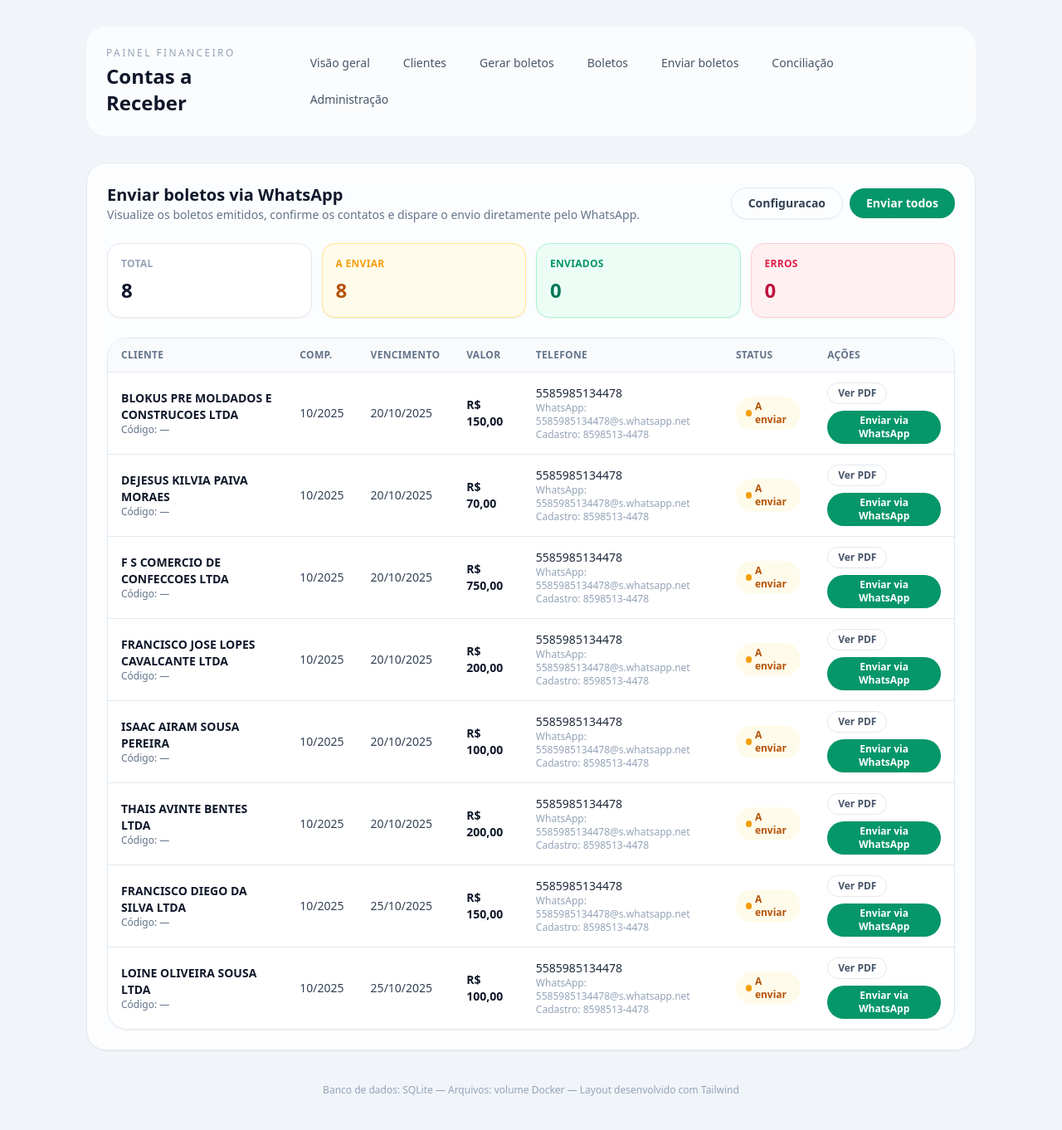
After one commit to ADRIANO1992DIAS/Receber_inter, a Django app: page /enviaboleto/ in a window 1280 px wide. The commit adds this page. Shown: the whole page at 83% size. Run offline with Django 5.2, Linux system fonts and the light colour scheme; a user stored in the database is signed in; data comes from the database, SQL or seed files in the repository; both versions use the stored data as it was after the commit; some libraries are stand-ins or nearby versions.

Commit message:
alteração

```diff
--- /dev/null
+++ b/billing/constants.py
@@ -0,0 +1,4 @@
+DEFAULT_WHATSAPP_SAUDACAO_TEMPLATE = (
+    "Boa noite! Segue o boleto dos servicos contabeis com vencimento em {vencimento} "
+    "e valor de R$ {valor}."
+)
--- a/billing/forms.py
+++ b/billing/forms.py
@@ -2,7 +2,7 @@ from django import forms
 from django.db.models import QuerySet
 from django.utils import timezone
 
-from .models import Cliente, Boleto, ConciliacaoLancamento
+from .models import Cliente, Boleto, ConciliacaoLancamento, WhatsappConfig
 
 
 def _coerce_int_or_none(value):
@@ -215,3 +215,22 @@ class ConciliacaoLinkForm(forms.Form):
         cleaned["lancamento"] = lancamento
         cleaned["boleto"] = boleto
         return cleaned
+
+
+class WhatsappMensagemForm(forms.ModelForm):
+    class Meta:
+        model = WhatsappConfig
+        fields = ["saudacao_template"]
+        labels = {"saudacao_template": "Mensagem inicial"}
+        widgets = {
+            "saudacao_template": forms.Textarea(
+                attrs={
+                    "rows": 4,
+                    "class": (
+                        "mt-1 block w-full rounded-2xl border border-slate-200 bg-white px-4 py-3 "
+                        "text-sm text-slate-700 shadow-sm focus:border-emerald-300 "
+                        "focus:outline-none focus:ring-2 focus:ring-emerald-200"
+                    ),
+                }
+            )
+        }
--- a/billing/urls.py
+++ b/billing/urls.py
@@ -24,4 +24,6 @@ urlpatterns = [
     path("boletos/<int:boleto_id>/pagar/pix/", views.marcar_pago_pix, name="marcar_pago_pix"),
     path("boletos/<int:boleto_id>/pagar/dinheiro/", views.marcar_pago_dinheiro, name="marcar_pago_dinheiro"),
     path("boletos/<int:boleto_id>/cancelar/", views.cancelar_boleto, name="cancelar_boleto"),
+    path("enviaboleto/", views.enviar_boletos_whatsapp, name="enviar_boletos_whatsapp"),
+    path("enviaboletos/", views.enviar_boletos_whatsapp, name="enviar_boletos_whatsapp_plural"),
 ]
--- a/billing/views.py
+++ b/billing/views.py
@@ -19,7 +19,7 @@ from django.db.models import Sum, Q
 from django.db.models.functions import Coalesce, ExtractDay
 from django.contrib.auth.decorators import login_required
 from django.core.files.base import ContentFile
-from django.views.decorators.http import require_POST
+from django.views.decorators.http import require_POST, require_http_methods
 from django.utils import timezone
 from django.utils.text import slugify
 from django.urls import reverse
@@ -27,7 +27,7 @@ from django.urls import reverse
 from openpyxl import load_workbook, Workbook
 from openpyxl.utils.exceptions import InvalidFileException
 
-from .models import Cliente, Boleto, ConciliacaoLancamento, ConciliacaoAlias
+from .models import Cliente, Boleto, ConciliacaoLancamento, ConciliacaoAlias, WhatsappConfig
 from .forms import (
     SelecionarClientesForm,
     ClienteForm,
@@ -35,8 +35,10 @@ from .forms import (
     ClienteImportForm,
     ConciliacaoUploadForm,
     ConciliacaoLinkForm,
+    WhatsappMensagemForm,
 )
 from .services.inter_service import InterService
+from .services.whatsapp_service import dispatch_boleto_via_whatsapp, format_whatsapp_phone
 
 
 MESES_CHOICES = [
@@ -1525,3 +1527,140 @@ def cancelar_boleto(request, boleto_id: int):
         else:
             messages.success(request, "CobranÃƒÆ’Ã†â€™Ãƒâ€šÃ‚Â§a cancelada com sucesso no Inter.")
     return redirect("boletos_list")
+
+
+@login_required
+@require_http_methods(["GET", "POST"])
+def enviar_boletos_whatsapp(request):
+    config = WhatsappConfig.get_solo()
+    mensagem_form = WhatsappMensagemForm(instance=config)
+
+    boletos_queryset = (
+        Boleto.objects.filter(status="emitido")
+        .select_related("cliente")
+        .order_by("data_vencimento", "id")
+    )
+    boletos = list(boletos_queryset)
+
+    session_status_map = dict(request.session.get("boletos_envio_status", {}))
+    session_detail_map = dict(request.session.get("boletos_envio_detail", {}))
+    chaves_atuais = {str(boleto.id) for boleto in boletos}
+    session_status_map = {chave: valor for chave, valor in session_status_map.items() if chave in chaves_atuais}
+    session_detail_map = {chave: valor for chave, valor in session_detail_map.items() if chave in chaves_atuais}
+    request.session["boletos_envio_status"] = session_status_map
+    request.session["boletos_envio_detail"] = session_detail_map
+
+    def _detalhe_envio(res: Optional[Dict[str, Any]]) -> str:
+        if not res:
+            return ""
+        if res.get("ok"):
+            return ""
+        mensagem = res.get("error")
+        if mensagem:
+            return mensagem
+        for step in reversed(res.get("steps", [])):
+            payload = step.get("payload")
+            if isinstance(payload, dict):
+                for chave in ("message", "error", "details", "status"):
+                    if payload.get(chave):
+                        return str(payload[chave])
+            elif isinstance(payload, str):
+                return payload
+        return ""
+
+    resultados: List[Dict[str, Any]] = []
+    alvo_ids_raw = request.POST.getlist("boleto_id") if request.method == "POST" else []
+
+    if request.method == "POST":
+        acao = request.POST.get("acao")
+        if acao == "atualizar_mensagem":
+            mensagem_form = WhatsappMensagemForm(request.POST, instance=config)
+            if mensagem_form.is_valid():
+                mensagem_form.save()
+                messages.success(request, "Mensagem de envio atualizada com sucesso.")
+                return redirect("enviar_boletos_whatsapp")
+            messages.error(request, "Corrija os erros no formulario de configuracao.")
+        else:
+            if alvo_ids_raw:
+                boletos_alvo = [boleto for boleto in boletos if str(boleto.id) in alvo_ids_raw]
+            else:
+                boletos_alvo = boletos
+
+            for boleto in boletos_alvo:
+                resultado = dispatch_boleto_via_whatsapp(
+                    boleto,
+                    saudacao_template=config.saudacao_template,
+                )
+                resultados.append(resultado)
+
+            enviados_sucesso = sum(1 for resultado in resultados if resultado.get("ok"))
+            erros_envio = sum(1 for resultado in resultados if not resultado.get("ok"))
+            if enviados_sucesso:
+                messages.success(request, f"{enviados_sucesso} boleto(s) enviado(s) com sucesso via WhatsApp.")
+            if erros_envio:
+                messages.error(request, f"{erros_envio} envio(s) falharam. Verifique os detalhes na listagem abaixo.")
+
+    for resultado in resultados:
+        boleto_id = resultado.get("boleto_id")
+        if not boleto_id:
+            continue
+        chave = str(boleto_id)
+        session_status_map[chave] = "Enviado" if resultado.get("ok") else "Erro"
+        session_detail_map[chave] = _detalhe_envio(resultado)
+
+    if resultados:
+        request.session["boletos_envio_status"] = session_status_map
+        request.session["boletos_envio_detail"] = session_detail_map
+
+    status_map: Dict[int, str] = {
+        boleto.id: session_status_map.get(str(boleto.id), "A enviar")
+        for boleto in boletos
+    }
+
+    tabela_boletos: List[Dict[str, Any]] = []
+    for boleto in boletos:
+        cliente = boleto.cliente
+        telefone_whatsapp = format_whatsapp_phone(cliente)
+        telefone_display = telefone_whatsapp.split("@")[0] if telefone_whatsapp else ""
+        bloqueios: List[str] = []
+        if not telefone_whatsapp:
+            bloqueios.append("Telefone do cliente inválido ou ausente.")
+        if not boleto.pdf:
+            bloqueios.append("PDF do boleto ainda não foi baixado.")
+        tabela_boletos.append(
+            {
+                "id": boleto.id,
+                "cliente": cliente.nome,
+                "competencia": f"{boleto.competencia_mes:02d}/{boleto.competencia_ano}",
+                "valor": boleto.valor,
+                "vencimento": boleto.data_vencimento,
+                "telefone": telefone_display,
+                "telefone_whatsapp": telefone_whatsapp,
+                "telefone_bruto": f"{cliente.ddd or ''}{cliente.telefone or ''}",
+                "codigo_barras": boleto.codigo_barras or boleto.linha_digitavel or "",
+                "pdf_url": boleto.pdf.url if boleto.pdf else "",
+                "pdf_disponivel": bool(boleto.pdf),
+                "status_envio": status_map.get(boleto.id, "A enviar"),
+                "pode_enviar": not bloqueios,
+                "bloqueios": bloqueios,
+                "detalhe_envio": session_detail_map.get(str(boleto.id), ""),
+            }
+        )
+
+    total = len(tabela_boletos)
+    enviados = sum(1 for item in tabela_boletos if item["status_envio"] == "Enviado")
+    erros = sum(1 for item in tabela_boletos if item["status_envio"] == "Erro")
+    pendentes = total - enviados - erros
+
+    context = {
+        "boletos": tabela_boletos,
+        "total": total,
+        "total_enviados": enviados,
+        "total_erros": erros,
+        "total_pendentes": pendentes,
+        "resultados": resultados,
+        "alvo_ids": alvo_ids_raw,
+        "mensagem_form": mensagem_form,
+        "mensagem_config": config,
+    }
+    return render(request, "billing/enviar_boletos_whatsapp.html", context)
--- a/templates/base.html
+++ b/templates/base.html
@@ -33,12 +33,13 @@
             <h1 class="mt-1 text-2xl font-semibold text-slate-900">Contas a Receber</h1>
           </div>
           <div class="flex flex-wrap gap-2 text-sm font-medium text-slate-600">
-            <a class="rounded-full px-4 py-2 transition hover:bg-brand-50 hover:text-brand-700" href="/dashboard/">Dashboard</a>
+            <a class="rounded-full px-4 py-2 transition hover:bg-brand-50 hover:text-brand-700" href="/dashboard/">Visão geral</a>
             <a class="rounded-full px-4 py-2 transition hover:bg-brand-50 hover:text-brand-700" href="/clientes/">Clientes</a>
             <a class="rounded-full px-4 py-2 transition hover:bg-brand-50 hover:text-brand-700" href="/gerar/">Gerar boletos</a>
             <a class="rounded-full px-4 py-2 transition hover:bg-brand-50 hover:text-brand-700" href="/boletos/">Boletos</a>
-            <a class="rounded-full px-4 py-2 transition hover:bg-brand-50 hover:text-brand-700" href="/conciliacao/">Conciliacao</a>
-            <a class="rounded-full px-4 py-2 transition hover:bg-brand-50 hover:text-brand-700" href="/admin/" target="_blank" rel="noreferrer">Admin</a>
+            <a class="rounded-full px-4 py-2 transition hover:bg-brand-50 hover:text-brand-700" href="/enviaboleto/">Enviar boletos</a>
+            <a class="rounded-full px-4 py-2 transition hover:bg-brand-50 hover:text-brand-700" href="/conciliacao/">Conciliação</a>
+            <a class="rounded-full px-4 py-2 transition hover:bg-brand-50 hover:text-brand-700" href="/admin/" target="_blank" rel="noreferrer">Administração</a>
           </div>
         </nav>
       </header>
@@ -55,7 +56,7 @@
       </main>
 
       <footer class="mt-10 text-center text-xs text-slate-400">
-        Banco de dados: SQLite · Arquivos: volume Docker · Layout impulsionado por Tailwind
+        Banco de dados: SQLite &mdash; Arquivos: volume Docker &mdash; Layout desenvolvido com Tailwind
       </footer>
     </div>
   </body>
--- a/templates/billing/cliente_import.html
+++ b/templates/billing/cliente_import.html
@@ -4,8 +4,8 @@
     <div class="flex flex-col gap-2">
       <h2 class="text-xl font-semibold text-slate-900">Importar planilha de clientes</h2>
       <p class="text-sm text-slate-500">
-        Envie um arquivo Excel (.xlsx) com as colunas obrigatorias: Nome, CPF/CNPJ, Valor nominal e dataVencimento.
-        Colunas como E-mail, Telefone, Endereco, CEP e UF tambem sao importadas quando presentes.
+        Envie um arquivo Excel (.xlsx) com as colunas obrigatórias: Nome, CPF/CNPJ, Valor nominal e data de vencimento.
+        Colunas como E-mail, Telefone, Endereço, CEP e UF também são importadas quando presentes.
       </p>
       <div>
         <a
@@ -29,7 +29,7 @@
         <label class="block text-sm font-medium text-slate-600">{{ form.arquivo.label }}</label>
         {{ form.arquivo }}
         <p class="mt-1 text-xs text-slate-500">
-          A primeira linha da planilha deve conter os titulos (cabecalhos). Cada linha representa um cliente.
+          A primeira linha da planilha deve conter os títulos (cabeçalhos). Cada linha representa um cliente.
         </p>
         {% if form.arquivo.errors %}
           <p class="mt-1 text-xs font-medium text-rose-600">{{ form.arquivo.errors|striptags }}</p>
--- a/templates/billing/dashboard.html
+++ b/templates/billing/dashboard.html
@@ -3,7 +3,7 @@
 {% block content %}
   <div class="space-y-8">
     <div class="flex flex-col gap-2">
-      <h2 class="text-2xl font-semibold text-slate-900">Dashboard financeiro</h2>
+      <h2 class="text-2xl font-semibold text-slate-900">Painel financeiro</h2>
       <p class="text-sm text-slate-500">
         Acompanhe rapidamente os boletos gerados, recebidos e cancelados. Use os filtros para focar em um período específico.
       </p>
--- /dev/null
+++ b/templates/billing/enviar_boletos_whatsapp.html
@@ -0,0 +1,246 @@
+{% extends "base.html" %}
+{% load formatters %}
+{% block content %}
+  <div class="flex flex-col gap-6">
+    <div class="flex flex-col gap-3 sm:flex-row sm:items-center sm:justify-between">
+      <div>
+        <h2 class="text-xl font-semibold text-slate-900">Enviar boletos via WhatsApp</h2>
+        <p class="text-sm text-slate-500">
+          Visualize os boletos emitidos, confirme os contatos e dispare o envio diretamente pelo WhatsApp.
+        </p>
+      </div>
+      <div class="flex flex-wrap items-center gap-2">
+        <button
+          type="button"
+          data-config-toggle="configuracao-panel"
+          class="inline-flex items-center justify-center rounded-full border border-slate-200 px-5 py-2 text-sm font-semibold text-slate-700 shadow-sm transition hover:border-slate-300 hover:text-slate-900 focus-visible:outline focus-visible:outline-2 focus-visible:outline-offset-2 focus-visible:outline-slate-400"
+        >
+          Configuracao
+        </button>
+        {% if total %}
+          <form method="post" class="inline-flex">
+            {% csrf_token %}
+            <input type="hidden" name="enviar_todos" value="1">
+            <button
+              type="submit"
+              class="inline-flex items-center justify-center rounded-full bg-emerald-600 px-5 py-2 text-sm font-semibold text-white shadow-sm transition hover:bg-emerald-700 focus-visible:outline focus-visible:outline-2 focus-visible:outline-offset-2 focus-visible:outline-emerald-500"
+            >
+              Enviar todos
+            </button>
+          </form>
+        {% endif %}
+      </div>
+    </div>
+
+    <div
+      id="configuracao-panel"
+      class="{% if not mensagem_form.errors %}hidden {% endif %}rounded-3xl border border-slate-200 bg-white/80 p-6 shadow-sm"
+    >
+      <form method="post" class="flex flex-col gap-4">
+        {% csrf_token %}
+        <input type="hidden" name="acao" value="atualizar_mensagem">
+        {% if mensagem_form.non_field_errors %}
+          <div class="rounded-2xl border border-rose-200 bg-rose-50 px-4 py-3 text-sm text-rose-600">
+            {% for erro in mensagem_form.non_field_errors %}
+              <p>{{ erro }}</p>
+            {% endfor %}
+          </div>
+        {% endif %}
+        <div class="flex flex-col gap-2">
+          <label
+            for="{{ mensagem_form.saudacao_template.id_for_label }}"
+            class="text-sm font-semibold text-slate-700"
+          >
+            {{ mensagem_form.saudacao_template.label }}
+          </label>
+          {{ mensagem_form.saudacao_template }}
+          {% if mensagem_form.saudacao_template.errors %}
+            <div class="rounded-2xl border border-rose-200 bg-rose-50 px-4 py-2 text-xs text-rose-600">
+              {% for erro in mensagem_form.saudacao_template.errors %}
+                <p>{{ erro }}</p>
+              {% endfor %}
+            </div>
+          {% endif %}
+          <p class="text-xs text-slate-400">
+            Variaveis disponiveis: <code>{cliente}</code>, <code>{vencimento}</code>, <code>{valor}</code>.
+          </p>
+        </div>
+        <div class="rounded-2xl border border-slate-200 bg-slate-50 px-4 py-3">
+          <p class="text-xs font-semibold uppercase tracking-wide text-slate-500">Mensagem atual</p>
+          <p class="mt-2 text-sm text-slate-700">{{ mensagem_config.saudacao_template }}</p>
+        </div>
+        <div class="flex flex-wrap justify-end gap-2">
+          <button
+            type="button"
+            data-config-toggle="configuracao-panel"
+            class="inline-flex items-center justify-center rounded-full border border-slate-200 px-5 py-2 text-sm font-semibold text-slate-600 shadow-sm transition hover:border-slate-300 hover:text-slate-800 focus-visible:outline focus-visible:outline-2 focus-visible:outline-offset-2 focus-visible:outline-slate-400"
+          >
+            Cancelar
+          </button>
+          <button
+            type="submit"
+            class="inline-flex items-center justify-center rounded-full bg-emerald-600 px-5 py-2 text-sm font-semibold text-white shadow-sm transition hover:bg-emerald-700 focus-visible:outline focus-visible:outline-2 focus-visible:outline-offset-2 focus-visible:outline-emerald-500"
+          >
+            Salvar configuracao
+          </button>
+        </div>
+      </form>
+    </div>
+
+    <div class="grid gap-3 sm:grid-cols-2 lg:grid-cols-4">
+      <div class="rounded-2xl border border-slate-200 bg-white p-4 shadow-sm">
+        <p class="text-xs font-semibold uppercase tracking-wide text-slate-400">Total</p>
+        <p class="mt-2 text-2xl font-semibold text-slate-900">{{ total }}</p>
+      </div>
+      <div class="rounded-2xl border border-amber-200 bg-amber-50 p-4 shadow-sm">
+        <p class="text-xs font-semibold uppercase tracking-wide text-amber-500">A enviar</p>
+        <p class="mt-2 text-2xl font-semibold text-amber-700">{{ total_pendentes }}</p>
+      </div>
+      <div class="rounded-2xl border border-emerald-200 bg-emerald-50 p-4 shadow-sm">
+        <p class="text-xs font-semibold uppercase tracking-wide text-emerald-600">Enviados</p>
+        <p class="mt-2 text-2xl font-semibold text-emerald-700">{{ total_enviados }}</p>
+      </div>
+      <div class="rounded-2xl border border-rose-200 bg-rose-50 p-4 shadow-sm">
+        <p class="text-xs font-semibold uppercase tracking-wide text-rose-600">Erros</p>
+        <p class="mt-2 text-2xl font-semibold text-rose-700">{{ total_erros }}</p>
+      </div>
+    </div>
+
+    <div class="rounded-3xl border border-slate-200 bg-white/80 shadow-sm backdrop-blur">
+      <div class="overflow-hidden rounded-3xl">
+        <table class="min-w-full divide-y divide-slate-200">
+          <thead class="bg-slate-50 text-left text-xs font-semibold uppercase tracking-wide text-slate-500">
+            <tr>
+              <th scope="col" class="px-4 py-3">Cliente</th>
+              <th scope="col" class="px-4 py-3">Comp.</th>
+              <th scope="col" class="px-4 py-3">Vencimento</th>
+              <th scope="col" class="px-4 py-3">Valor</th>
+              <th scope="col" class="px-4 py-3">Telefone</th>
+              <th scope="col" class="px-4 py-3">Status</th>
+              <th scope="col" class="px-4 py-3">Ações</th>
+            </tr>
+          </thead>
+          <tbody class="divide-y divide-slate-200 text-sm text-slate-700">
+            {% for boleto in boletos %}
+              <tr class="hover:bg-slate-50/60">
+                <td class="px-4 py-3">
+                  <p class="font-semibold text-slate-900">{{ boleto.cliente }}</p>
+                  <p class="text-xs text-slate-500">Código: {{ boleto.codigo_barras|default:"—" }}</p>
+                </td>
+                <td class="px-4 py-3">{{ boleto.competencia }}</td>
+                <td class="px-4 py-3">
+                  {% if boleto.vencimento %}
+                    {{ boleto.vencimento|date:"d/m/Y" }}
+                  {% else %}
+                    —
+                  {% endif %}
+                </td>
+                <td class="px-4 py-3 font-semibold text-slate-900">R$ {{ boleto.valor|currency_br }}</td>
+                <td class="px-4 py-3">
+                  {% if boleto.telefone %}
+                    <span class="font-medium text-slate-800">{{ boleto.telefone }}</span>
+                  {% else %}
+                    <span class="text-xs font-semibold uppercase tracking-wide text-rose-600">Telefone inválido</span>
+                  {% endif %}
+                  {% if boleto.telefone_whatsapp %}
+                    <p class="text-xs text-slate-400">WhatsApp: {{ boleto.telefone_whatsapp }}</p>
+                  {% endif %}
+                  {% if boleto.telefone_bruto %}
+                    <p class="text-xs text-slate-400">Cadastro: {{ boleto.telefone_bruto }}</p>
+                  {% endif %}
+                </td>
+                <td class="px-4 py-3">
+                  {% if boleto.status_envio == "Enviado" %}
+                    <span class="inline-flex items-center gap-1 rounded-full bg-emerald-50 px-3 py-1 text-xs font-semibold text-emerald-700">
+                      <span class="h-2 w-2 rounded-full bg-emerald-500"></span>
+                      Enviado
+                    </span>
+                  {% elif boleto.status_envio == "Erro" %}
+                    <span class="inline-flex items-center gap-1 rounded-full bg-rose-50 px-3 py-1 text-xs font-semibold text-rose-700">
+                      <span class="h-2 w-2 rounded-full bg-rose-500"></span>
+                      Erro
+                    </span>
+                  {% else %}
+                    <span class="inline-flex items-center gap-1 rounded-full bg-amber-50 px-3 py-1 text-xs font-semibold text-amber-700">
+                      <span class="h-2 w-2 rounded-full bg-amber-500"></span>
+                      A enviar
+                    </span>
+                  {% endif %}
+                  {% if boleto.detalhe_envio %}
+                    <p class="mt-2 text-xs text-rose-600">{{ boleto.detalhe_envio }}</p>
+                  {% endif %}
+                </td>
+                <td class="px-4 py-3">
+                  <div class="flex flex-wrap gap-2">
+                    {% if boleto.pdf_disponivel %}
+                      <a
+                        href="{{ boleto.pdf_url }}"
+                        target="_blank"
+                        rel="noreferrer"
+                        class="inline-flex items-center justify-center rounded-full border border-slate-200 px-3 py-1 text-xs font-semibold text-slate-600 transition hover:border-slate-300 hover:text-slate-800"
+                      >
+                        Ver PDF
+                      </a>
+                    {% else %}
+                      <span class="inline-flex items-center justify-center rounded-full border border-slate-200 px-3 py-1 text-xs font-semibold text-slate-400">
+                        PDF indisponível
+                      </span>
+                    {% endif %}
+
+                    {% if boleto.pode_enviar %}
+                      <form method="post" class="inline">
+                        {% csrf_token %}
+                        <input type="hidden" name="boleto_id" value="{{ boleto.id }}">
+                        <button
+                          type="submit"
+                          class="inline-flex items-center justify-center rounded-full bg-emerald-600 px-3 py-1 text-xs font-semibold text-white shadow-sm transition hover:bg-emerald-700 focus-visible:outline focus-visible:outline-2 focus-visible:outline-offset-2 focus-visible:outline-emerald-500"
+                        >
+                          Enviar via WhatsApp
+                        </button>
+                      </form>
+                    {% else %}
+                      <span class="inline-flex items-center justify-center rounded-full border border-amber-200 bg-amber-50 px-3 py-1 text-xs font-semibold text-amber-700">
+                        Ação indisponível
+                      </span>
+                    {% endif %}
+                  </div>
+                  {% if boleto.bloqueios %}
+                    <ul class="mt-2 list-disc pl-4 text-xs text-slate-400">
+                      {% for aviso in boleto.bloqueios %}
+                        <li>{{ aviso }}</li>
+                      {% endfor %}
+                    </ul>
+                  {% endif %}
+                </td>
+              </tr>
+            {% empty %}
+              <tr>
+                <td colspan="7" class="px-4 py-12 text-center text-sm text-slate-500">
+                  Nenhum boleto emitido disponível para envio.
+                </td>
+              </tr>
+            {% endfor %}
+          </tbody>
+        </table>
+      </div>
+    </div>
+  </div>
+  <script>
+    document.addEventListener("DOMContentLoaded", function () {
+      var buttons = document.querySelectorAll("[data-config-toggle]");
+      buttons.forEach(function (button) {
+        button.addEventListener("click", function () {
+          var targetId = button.getAttribute("data-config-toggle");
+          if (!targetId) {
+            return;
+          }
+          var panel = document.getElementById(targetId);
+          if (!panel) {
+            return;
+          }
+          panel.classList.toggle("hidden");
+        });
+      });
+    });
+  </script>
+{% endblock %}
--- a/templates/billing/gerar_boletos.html
+++ b/templates/billing/gerar_boletos.html
@@ -51,7 +51,7 @@
           {{ form.clientes.label }}
         </legend>
         <p class="text-xs text-slate-500">
-          Se nenhum cliente for selecionado, todos serao considerados.
+          Se nenhum cliente for selecionado, todos serão considerados.
         </p>
         {% if form.filtered_clientes %}
           <div class="overflow-x-auto rounded-xl border border-slate-200">
--- a/templates/registration/login.html
+++ b/templates/registration/login.html
@@ -20,11 +20,11 @@
       <form method="post" novalidate>
         {% csrf_token %}
         <label>
-          {{ form.username.label }}
+          <span>Usuário</span>
           {{ form.username }}
         </label>
         <label>
-          {{ form.password.label }}
+          <span>Senha</span>
           {{ form.password }}
         </label>
         {% if form.username.errors %}
```
Also changed, not shown: billing/models.py (+22 -0 lines), billing/services/whatsapp_service.py (added, +163 -0 lines), templates/billing/conciliacao.html (+15 -15 lines), billing/migrations/0006_whatsappconfig.py (added), data/db.sqlite3, 1 other file.
